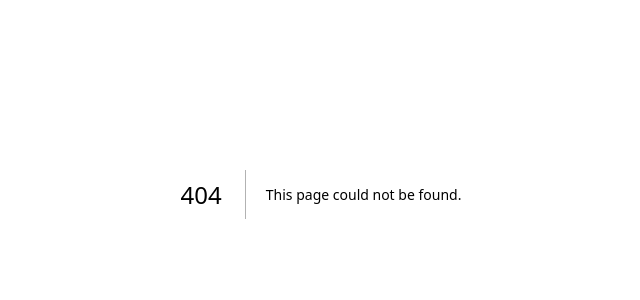
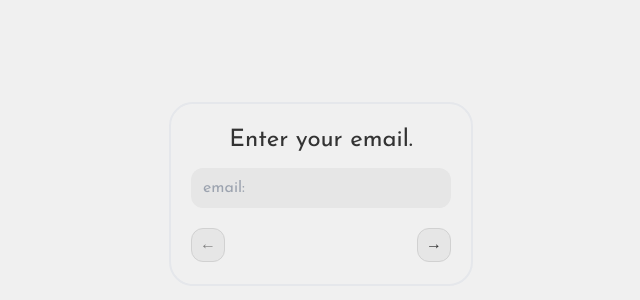
Before and after one commit to danielwzyang/stuymatch, a Next.js app: page /register in a window 1280 px wide. Before the commit this address had no page. Shown: the part 206-506 px from the top of the page, without its empty margins (319-959 px from the left). Built offline with nearby package versions, Linux system fonts and the light colour scheme.

Commit message:
basic front end for register

```diff
--- a/app/layout.tsx
+++ b/app/layout.tsx
@@ -1,21 +1,24 @@
 import type { Metadata } from "next"
 import "./globals.css"
+import { Josefin_Sans } from "next/font/google"
+
+const josefin_sans = Josefin_Sans({ subsets: ["latin"] })
 
 export const metadata: Metadata = {
     title: "StuyMatch",
     description: "Match up schedules with your friends!",
-};
+}
 
 export default function RootLayout({
     children,
 }: Readonly<{
-    children: React.ReactNode;
+    children: React.ReactNode
 }>) {
     return (
         <html lang="en">
-            <body>
+            <body className={`${josefin_sans.className} bg-[#F0F0F0] text-[#333333]`}>
                 {children}
             </body>
         </html>
-    );
+    )
 }
--- /dev/null
+++ b/app/not-found.tsx
@@ -0,0 +1,7 @@
+export default function Page() {
+    return (
+        <div className="flex items-center justify-center h-screen">
+            <h1 className="text-2xl">Page not found.</h1>
+        </div>
+    )
+}
--- a/app/page.tsx
+++ b/app/page.tsx
@@ -1,8 +1,10 @@
+import Link from "next/link"
 
-export default function Home() {
+export default function Page() {
     return (
-        <div>
-
+        <div className="flex flex-col items-center">
+            <h1 className="m-5 text-3xl">StuyMatch</h1>
+            <Link href="/register" className="border border-[#333333] px-3 py-1 rounded-xl">Register</Link>
         </div>
     )
 }
--- /dev/null
+++ b/app/register/client.tsx
@@ -0,0 +1,108 @@
+"use client"
+
+import { useState } from "react"
+
+export default function ClientPage() {
+    const [step, setStep] = useState(0)
+
+    function next() {
+        if (step == 2) {
+            // TODO: submit
+            return
+        }
+
+        setStep(step + 1)
+    }
+
+    function validNext() {
+        // TODO: add checks for moving on like making sure the username is unique and the email is valid and the password is strong
+        return step != 2
+    }
+
+    function back() {
+        setStep(step - 1)
+    }
+
+    const [email, setEmail] = useState("")
+
+    const [username, setUsername] = useState("")
+
+    const [password, setPassword] = useState("")
+
+    function renderStep() {
+        switch (step) {
+            case 0:
+                return (
+                    <>
+                        <h1 className="text-center text-2xl my-3">Enter your email.</h1>
+                        <div className="flex justify-center">
+                            <input
+                                className="w-[260px] px-3 py-2 border-[#d1d1d1] bg-[#e6e6e6] rounded-xl"
+                                value={email}
+                                onChange={(event) => { setEmail(event.target.value) }}
+                                placeholder="email:"
+                            />
+                        </div>
+                    </>
+                )
+            case 1:
+                return (
+                    <>
+                        <h1 className="text-center text-2xl my-3">Pick a username.</h1>
+                        <div className="flex justify-center">
+                            <input
+                                className="w-[260px] px-3 py-2 border-[#d1d1d1] bg-[#e6e6e6] rounded-xl"
+                                value={username}
+                                onChange={(event) => { setUsername(event.target.value) }}
+                                placeholder="username:"
+                            />
+                        </div>
+                    </>
+                )
+            case 2:
+                return (
+                    <>
+                        <h1 className="text-center text-2xl my-3">Choose a password.</h1>
+                        <div className="flex justify-center">
+                            <input
+                                className="w-[260px] px-3 py-2 border-[#d1d1d1] bg-[#e6e6e6] rounded-xl"
+                                value={password}
+                                onChange={(event) => { setPassword(event.target.value) }}
+                                placeholder="password:"
+                            />
+                        </div>
+                    </>
+                )
+        }
+    }
+
+    return (
+        <div className="flex flex-col justify-center h-screen">
+            <div className="border-2 w-fit rounded-3xl mx-auto">
+                <div className="w-screen max-w-[300px] mx-auto my-5">
+                    {renderStep()}
+                </div>
+
+                <div className="flex relative w-screen max-w-[300px] mx-auto h-14">
+                    <button
+                        disabled={step == 0}
+                        onClick={back}
+                        className={"absolute left-5 border border-[#d1d1d1] bg-[#e6e6e6] rounded-xl px-2 py-1 " +
+                            (step != 0 ? "" : " !text-[#808080]")
+                        }>
+                        ←
+                    </button>
+
+                    <button
+                        disabled={!validNext()}
+                        onClick={next}
+                        className={"absolute right-5 border border-[#d1d1d1] bg-[#e6e6e6] rounded-xl px-2 py-1 " +
+                            (validNext() ? "" : " !text-[#808080]")
+                        }>
+                        {step == 2 ? "Register" : "→"}
+                    </button>
+                </div>
+            </div>
+        </div>
+    )
+}
--- /dev/null
+++ b/app/register/page.tsx
@@ -0,0 +1,11 @@
+import type { Metadata } from "next"
+import ClientPage from "./client"
+
+export const metadata: Metadata = {
+    title: "Register",
+    description: "Create an account for StuyMatch",
+}
+
+export default function Page() {
+    return <ClientPage />
+}
```
